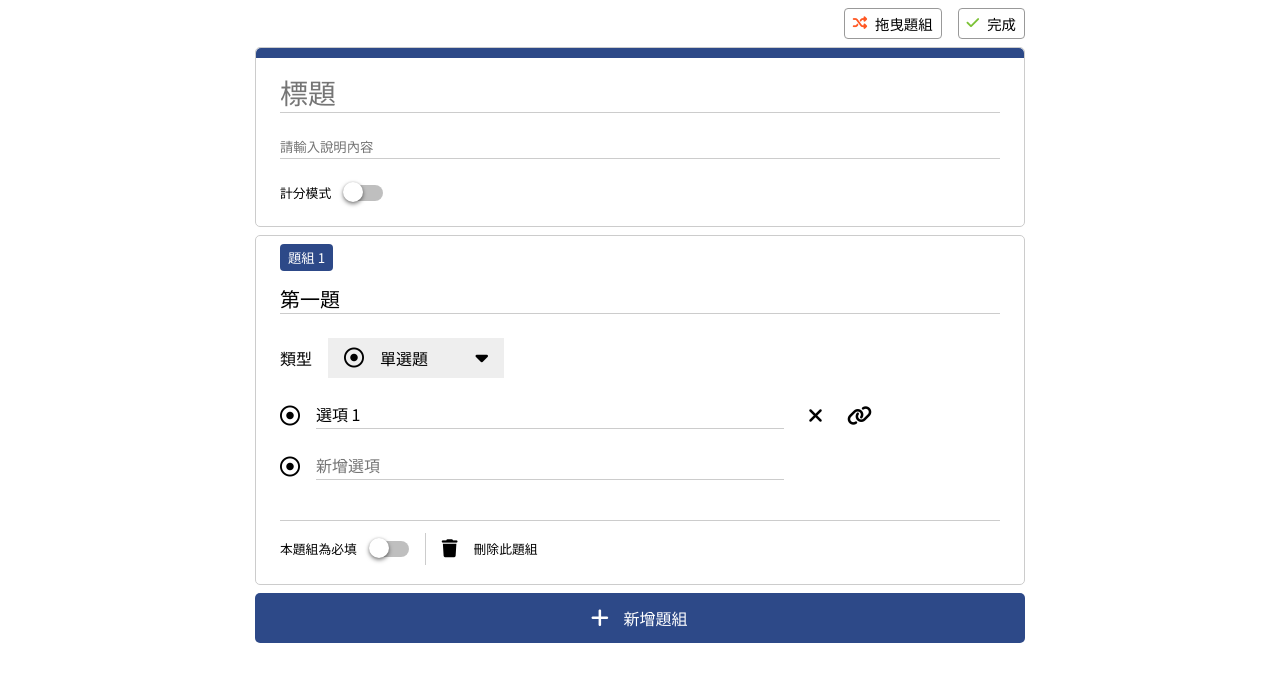
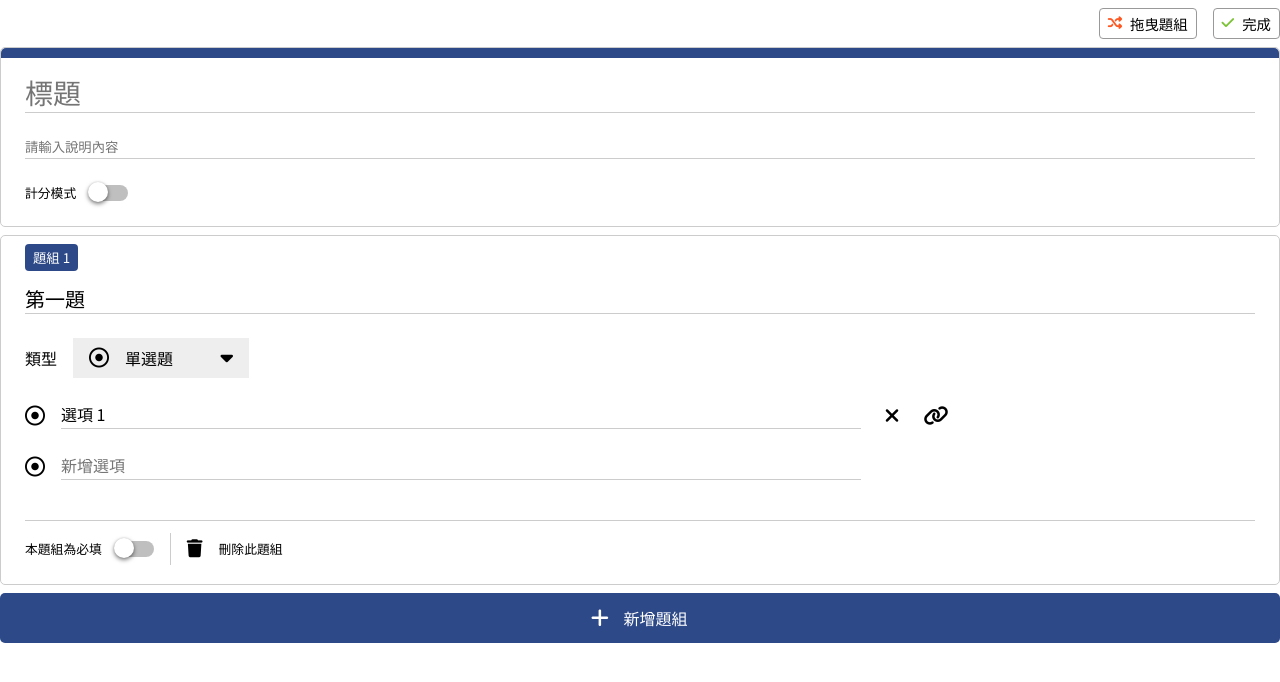
Before and after one commit to jun94825/jun-form, a website built with webpack: page index.html in a window 1280 px wide. Built offline with nearby package versions, Linux system fonts and the light colour scheme; a web font is replaced by a local one.

Commit message:
建立表單元件寬度改為 100%

```diff
--- a/scss/create-form/_createForm.scss
+++ b/scss/create-form/_createForm.scss
@@ -19,7 +19,7 @@
   // background-color: rgba($color: $bg-color, $alpha: 0.75);
 
   .functions {
-    @include s(48.125rem, auto);
+    @include s(100%, auto);
     @include f-a-j(center, flex-end);
     margin: 0.5rem 0;
 
@@ -49,7 +49,7 @@
   }
 
   #form-editor {
-    @include s(48.125rem, auto);
+    @include s(100%, auto);
 
     .drag-container {
       @include s(100%, auto);
@@ -64,7 +64,7 @@
   }
 
   .add-new-question {
-    @include s(48.125rem, 3.125rem);
+    @include s(100%, 3.125rem);
     @include f-a-j(center, center);
     color: $white;
     cursor: pointer;
```
Also changed, not shown: css/style.css, 1 other file.
